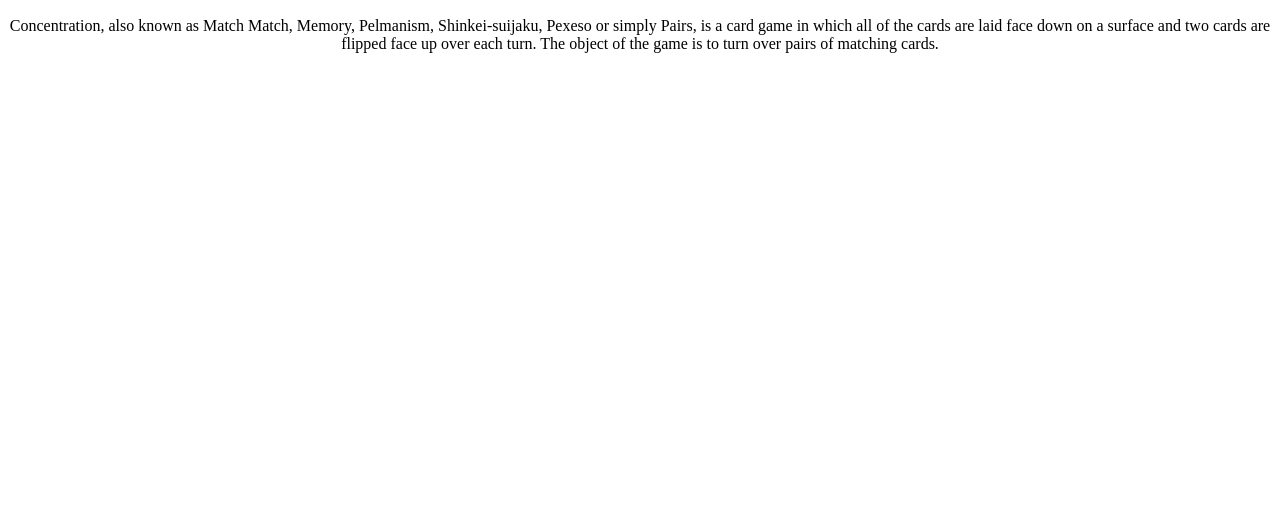
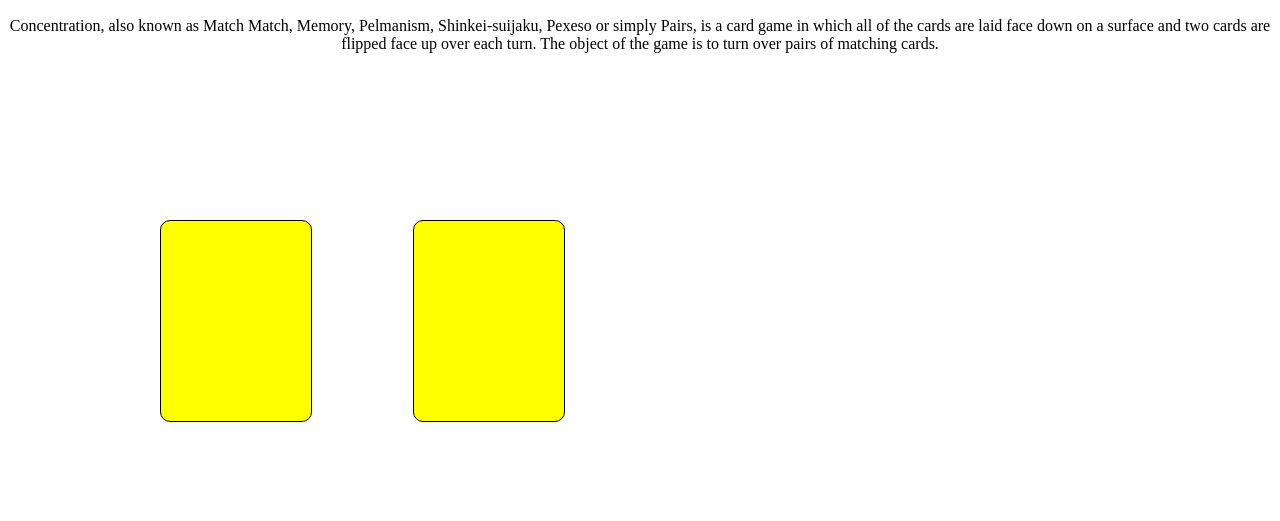
Before and after one commit to RaidenDilan/starter-code, a plain HTML site: page index.html in a window 1280 px wide. Shown: the part 206-727 px from the top of the page. Drawn offline with Linux system fonts and the light colour scheme.

Commit message:
corrected a mistake

```diff
--- a/index.html
+++ b/index.html
@@ -18,7 +18,7 @@
         Concentration, also known as Match Match, Memory, Pelmanism, Shinkei-suijaku, Pexeso or simply Pairs, is a card game in which all of the cards are laid face down on a surface and two cards are flipped face up over each turn. The object of the game is to turn over pairs of matching cards.
       </p>
 
-    <div class="board" d="game-board">
+    <div class="board" id="game-board">
       <!--<div class="card"></div>
       <div class="card"></div>
       <div class="card"></div>
```
